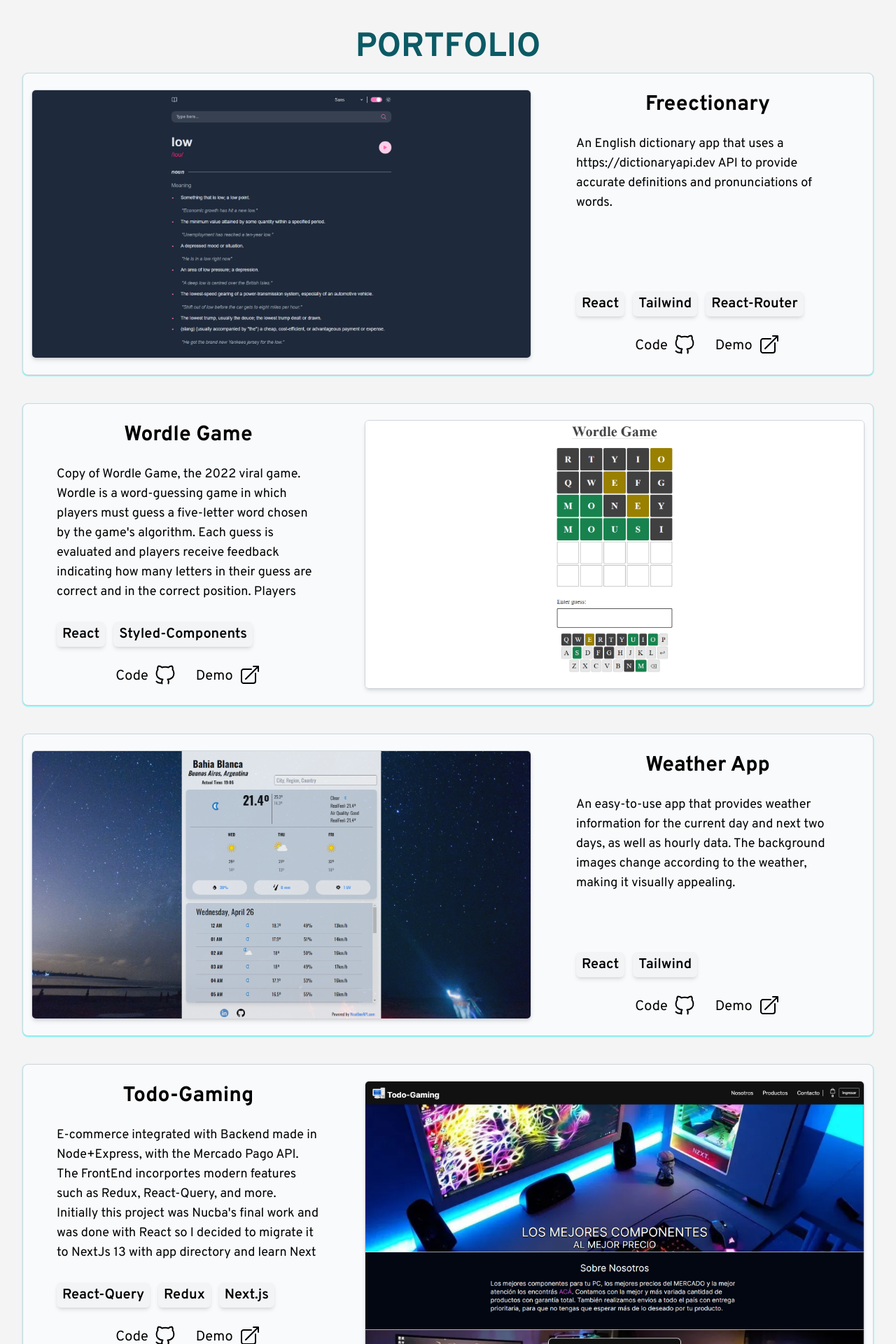
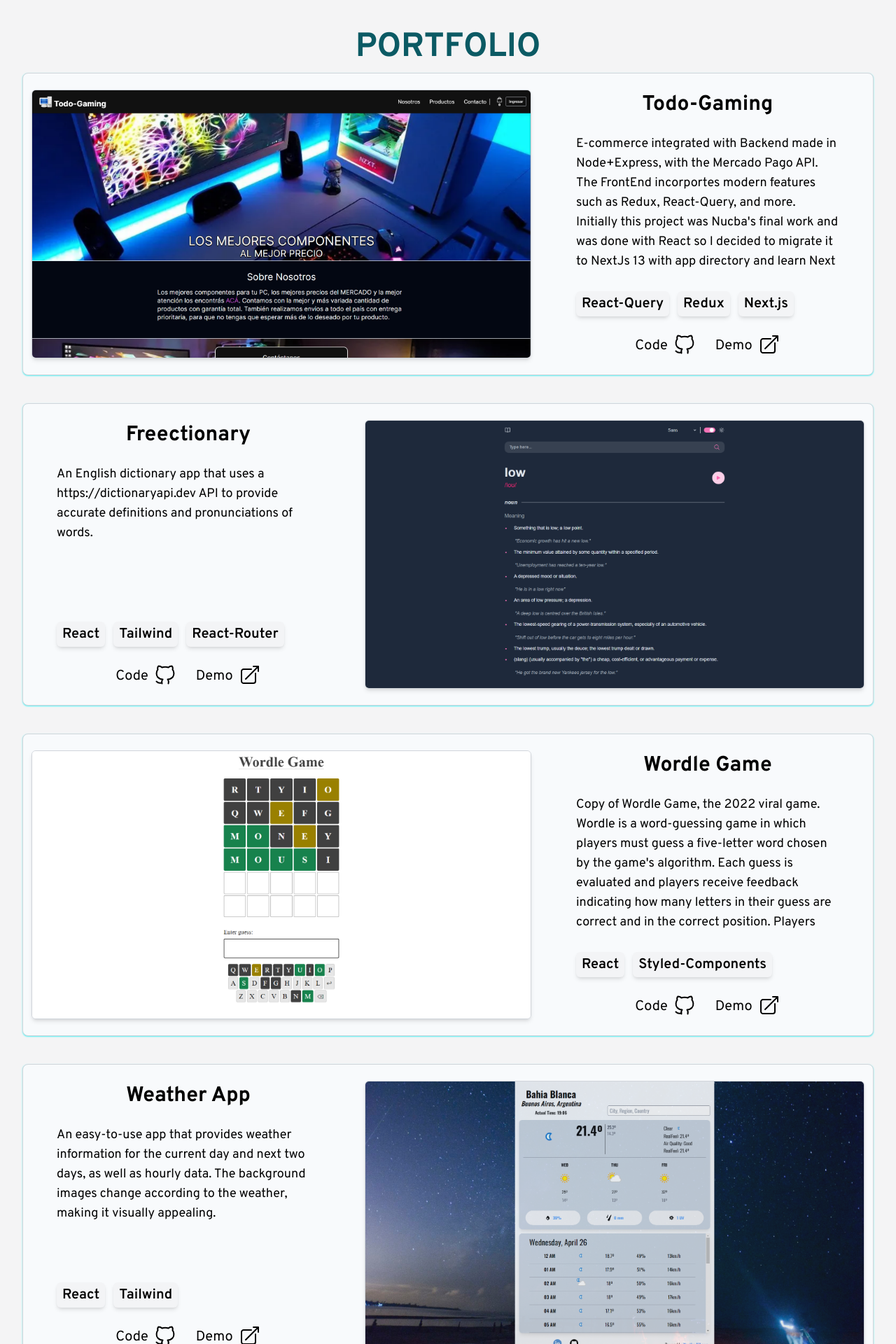
Before and after one commit to Bara1422/Portfolio, a React (Vite) app: page / in a window 1280 px wide. Shown: the part 1320-3240 px from the top of the page at 70% size. Built offline with nearby package versions, Linux system fonts and the light colour scheme.

Commit message:
move e-commerce to first project

```diff
--- a/src/data.js
+++ b/src/data.js
@@ -1,4 +1,13 @@
 export const PROJECTS = [
+  {
+    name: 'Todo-Gaming',
+    description:
+      "E-commerce integrated with Backend made in Node+Express, with the Mercado Pago API. The FrontEnd incorportes modern features such as Redux, React-Query, and more. Initially this project was Nucba's final work and was done with React so I decided to migrate it to NextJs 13 with app directory and learn Next along the way. ",
+    image: '/Todo-Gaming-Next.webp',
+    techs: ['React-Query', 'Redux', 'Next.js'],
+    githubCode: 'https://github.com/Bara1422/Todo-Gaming-next',
+    demoPage: 'https://todo-gaming-next.vercel.app/'
+  },
   {
     name: 'Freectionary',
     description:
@@ -25,14 +34,5 @@ export const PROJECTS = [
     techs: ['React', 'Tailwind'],
     githubCode: 'https://github.com/Bara1422/WeatherApp',
     demoPage: 'https://weather-app-bara1422.vercel.app/'
-  },
-  {
-    name: 'Todo-Gaming',
-    description:
-      "E-commerce integrated with Backend made in Node+Express, with the Mercado Pago API. The FrontEnd incorportes modern features such as Redux, React-Query, and more. Initially this project was Nucba's final work and was done with React so I decided to migrate it to NextJs 13 with app directory and learn Next along the way. ",
-    image: '/Todo-Gaming-Next.webp',
-    techs: ['React-Query', 'Redux', 'Next.js'],
-    githubCode: 'https://github.com/Bara1422/Todo-Gaming-next',
-    demoPage: 'https://todo-gaming-next.vercel.app/'
   }
 ]
```
